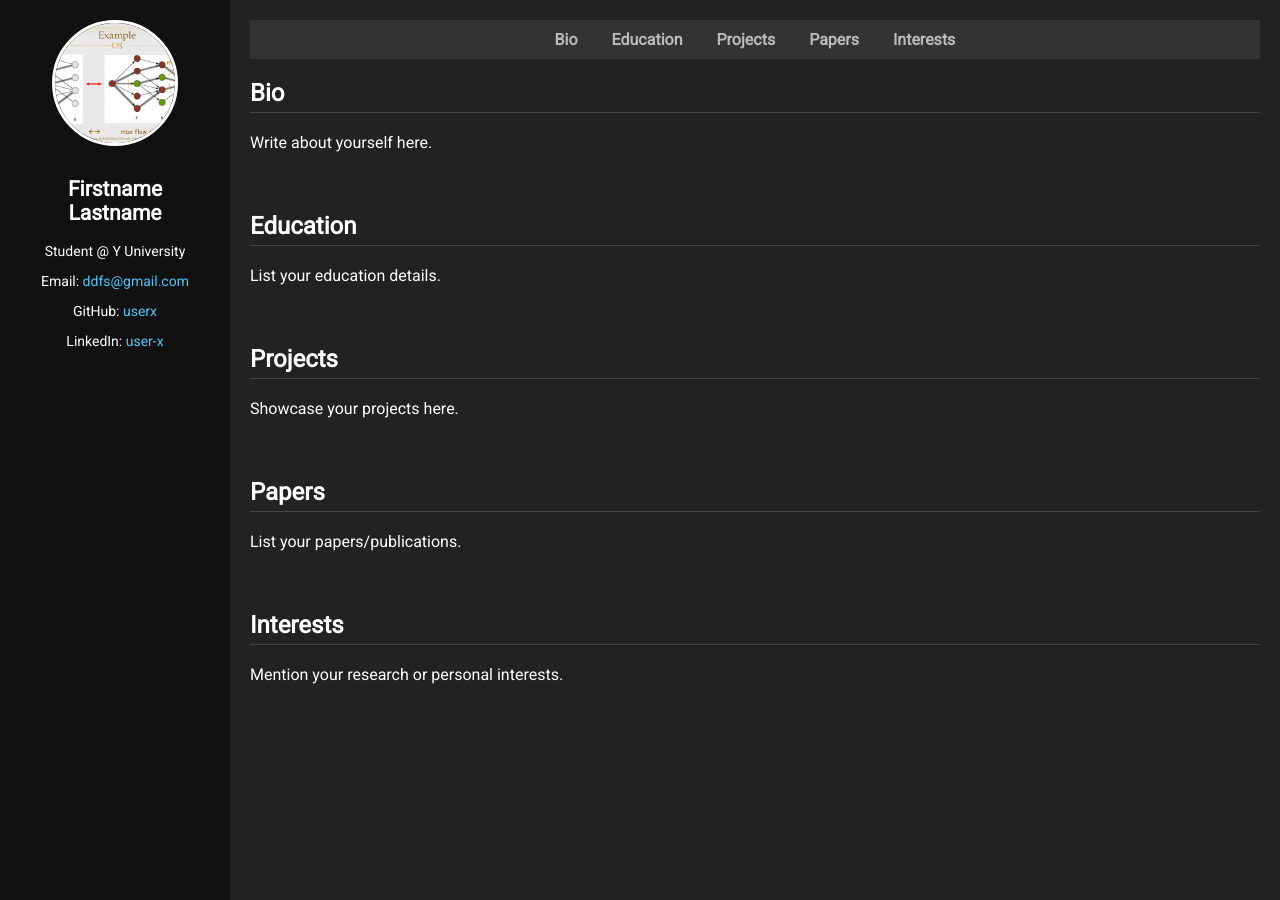
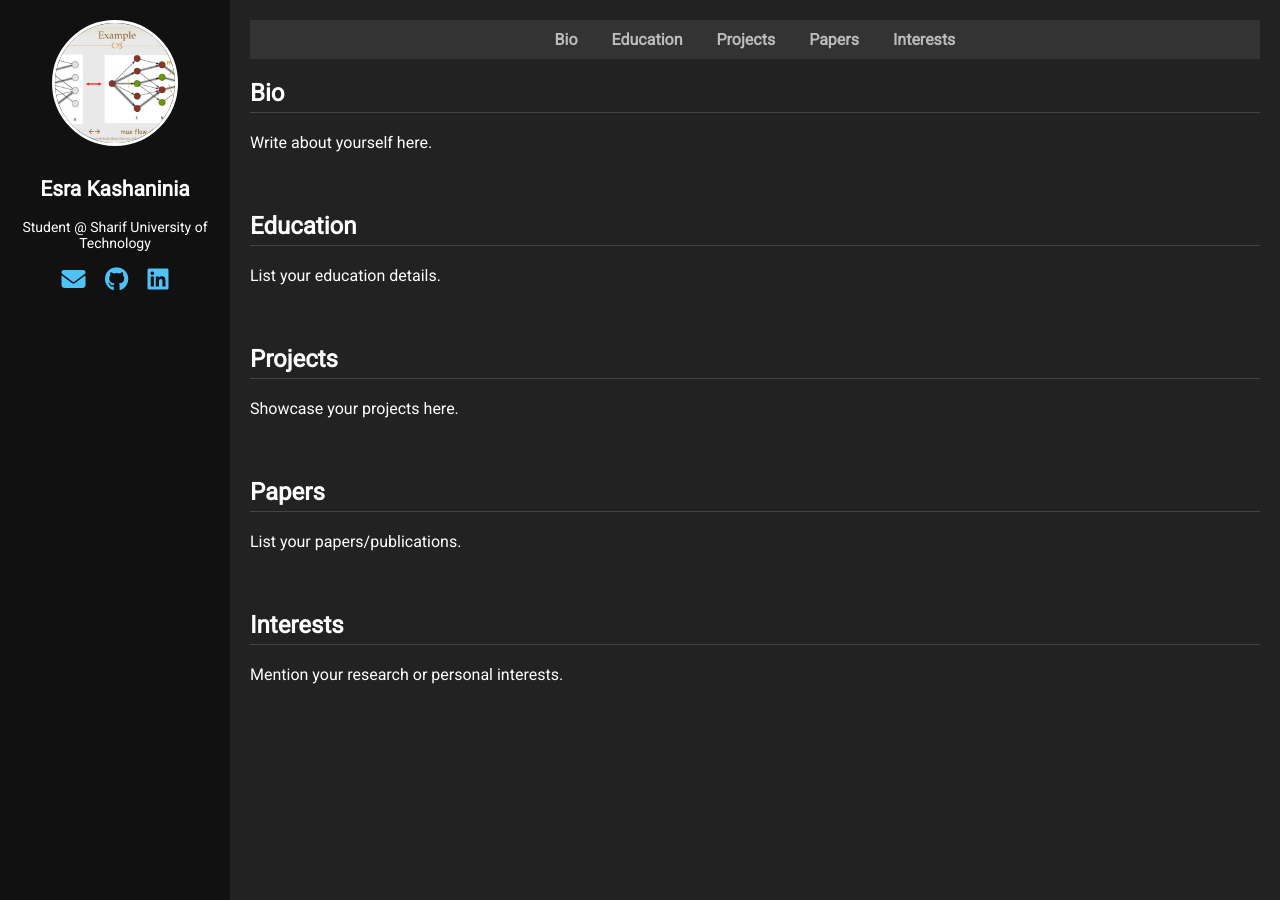
Before and after one commit to Esra-K/Esra-K.github.io, a Jekyll site: the page built from index.md, in a window 1280 px wide. Built offline with Jekyll 4.4.1, drawn with Linux system fonts in a browser that asks for light colours.

Commit message:
icons added

```diff
--- a/_config.yml
+++ b/_config.yml
@@ -1,2 +1,2 @@
-title: "userx"
-theme: jekyll-theme-midnight
+title: "Esra-K"
+theme: jekyll-theme-minimal
--- a/_layouts/default.html
+++ b/_layouts/default.html
@@ -4,6 +4,7 @@
   <meta charset="UTF-8">
   <title>{{ page.title | default: site.title }}</title>
   {% include head.html %}
+  <link rel="stylesheet" href="https://cdnjs.cloudflare.com/ajax/libs/font-awesome/6.5.0/css/all.min.css">
 </head>
 <body>
   {{ content }}
--- a/assets/css/style.css
+++ b/assets/css/style.css
@@ -78,3 +78,20 @@ section h2 {
   border-bottom: 1px solid #444;
   padding-bottom: 5px;
 }
+
+.social-icons {
+  margin-top: 15px;
+}
+
+.social-icons a {
+  display: inline-block;
+  margin: 0 8px;
+  color: #4FC3F7;
+  font-size: 24px;
+  text-decoration: none;
+  transition: color 0.2s;
+}
+
+.social-icons a:hover {
+  color: #ffffff;
+}
--- a/index.md
+++ b/index.md
@@ -7,12 +7,21 @@ layout: default
   <div class="sidebar">
     <img src="avatar.png" alt="Userx Photo" class="profile-pic">
     <div class="info">
-      <h2>Firstname Lastname</h2>
-      <p>Student @ Y University</p>
-      <p>Email: <a href="mailto:ddfs@gmail.com">ddfs@gmail.com</a></p>
-      <p>GitHub: <a href="https://github.com/userx" target="_blank">userx</a></p>
-      <p>LinkedIn: <a href="https://linkedin.com/in/user-x" target="_blank">user-x</a></p>
-    </div>
+      <h2>Esra Kashaninia</h2>
+      <p>Student @ Sharif University of Technology</p>
+      <div class="social-icons">
+	  <a href="mailto:esra.kashaninia@ce.sharif.edu" target="_blank" aria-label="Email">
+	    <i class="fa-solid fa-envelope"></i>
+	  </a>
+	  <a href="https://github.com/Esra-K/" target="_blank" aria-label="GitHub">
+	    <i class="fa-brands fa-github"></i>
+	  </a>
+	  <a href="https://www.linkedin.com/in/esra-kashaninia-b0715b296/" target="_blank" aria-label="LinkedIn">
+	    <i class="fa-brands fa-linkedin"></i>
+	  </a>
+      </div>
+
+     </div>
   </div>
 
   <div class="main-content">
```
